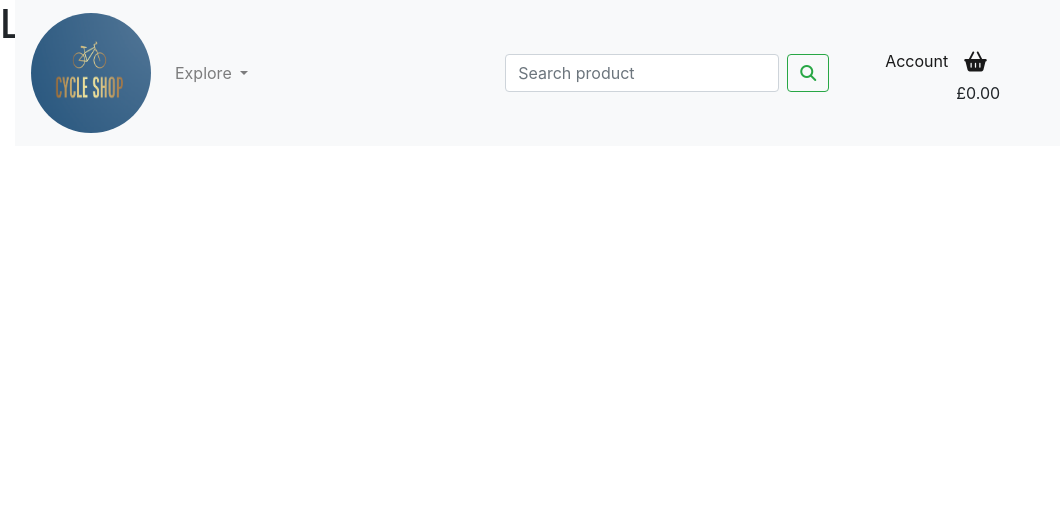
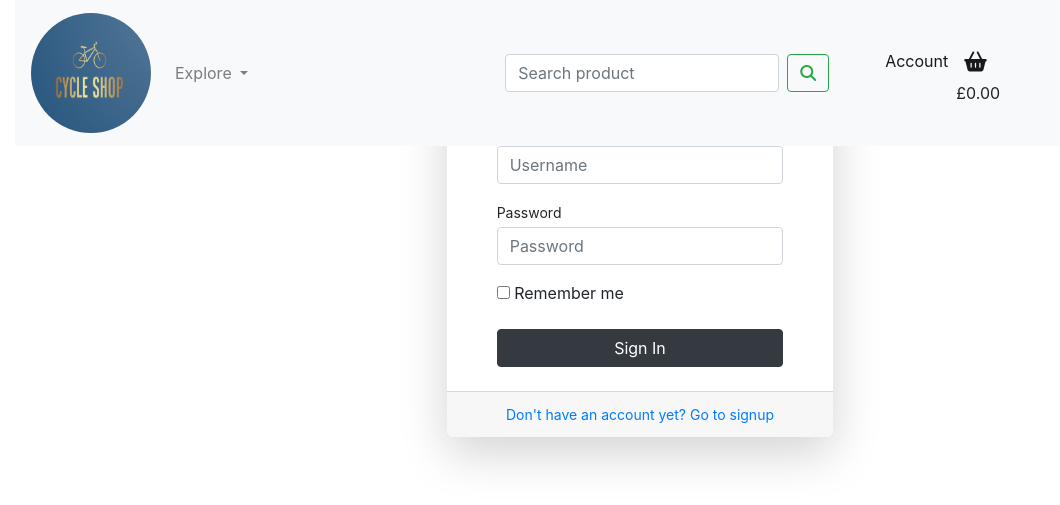
Before and after one commit to jamitag/project-5-eCommerce-Website, a Django app: page /accounts/login/ in a window 1280 px wide. Shown: the top 505 px of the page, without its empty margins (0-1060 px from the left). Run offline with Django 3.2, Linux system fonts and the light colour scheme; some libraries are stand-ins or nearby versions.

Commit message:
Create login template and functionality

```diff
--- a/accounts/views.py
+++ b/accounts/views.py
@@ -30,7 +30,7 @@ class CustomLoginView(LoginView):
     def form_valid(self, form):
         remember_me = form.cleaned_data.get('remember_me')
         if not remember_me:
-            # set session expiry to 0 seconds. That means it will automatically close the session after browser is closed
+            # set session expiry to 0 seconds. That means it will automatically close the session when browser is closed
             self.request.session.set_expiry(0)
 
             # set session as modified to force data updates or cookie to be saved
--- a/templates/accounts/login.html
+++ b/templates/accounts/login.html
@@ -1,8 +1,88 @@
 {% extends 'base.html' %}
 
 {% block content %}
-    <h1>
-        Login
-    </h1>
+   <div class="form-content my-3 p-3">
+    <div class="container">
+        <div class="row justify-content-center">
+            <div class="col-lg-5">
+                <div class="card shadow-lg border-0 rounded-lg mt-0 mb-3">
+                    <div class="card-header justify-content-center">
+                        <h3 class="font-weight-light my-1 text-center">
+                            Sign In
+                        </h3>
+                    </div>
+                    {% if form.errors %}
+                    <div class="alert alert-danger alert-dismissible" role="alert">
+                        <div id="form_errors">
+                            {% for key, value in form.errors.items %}
+                            <strong>
+                                {{value}
+                            </strong>
+                            {% endfor %}
+                        </div>
+                        <button class="close" type="button" data-dismiss="alert" aria-label="Close">
+                            <span aria-hidden="true">
+                                &times;
+                            </span>
+                        </button>
+                    </div>
+                {% endif %}
+                <div class="card-body">
+                    <form method="post">
+                        {% csrf_token %}
+                        <div class="form-row">
+                            <div class="col-md-10 offset-md-1">
+                                <div class="form-group">
+                                    <label class="small mb-1">
+                                        Username
+                                    </label>
+                                    {{form.username}}
+                                </div>
+                            </div>
+                        </div>
+                        <div class="form-row">
+                            <div class="col-md-10 offset-md-1">
+                                <div class="form-group">
+                                    <label class="small mb-1">
+                                        Password
+                                    </label>
+                                    {{form.password}}
+                                </div>
+                            </div>
+                        </div>
+                        <div class="form-row">
+                            <div class="col-md-10 offset-md-1">
+                                <div class="form-group">
+                                    {{form.remember_me}}
+                                    <label>
+                                        Remember me
+                                    </label>
+                                </div>
+                            </div>
+                        </div>
+                        <div class="form-row">
+                            <div class="col-md-10 offset-md-1">
+                                <div class="form-group mt-0 mb-1">
+                                    <button class="col-md-12 btn btn-dark" name="login" id="login">
+                                        Sign In
+                                    </button>
+                                </div>
+                            </div>
+                        </div>
+                    </form>
+                </div>
+                <div class="card-footer text-center">
+                    <div class="small">
+                        <a href="{% url 'users-register' %}">
+                            Don't have an account yet? Go to signup
+                        </a>
+
+                    </div>
+                </div>
+                </div>
+            </div>
+        </div>
+    </div>
+   </div>
 
 {% endblock %}
```
